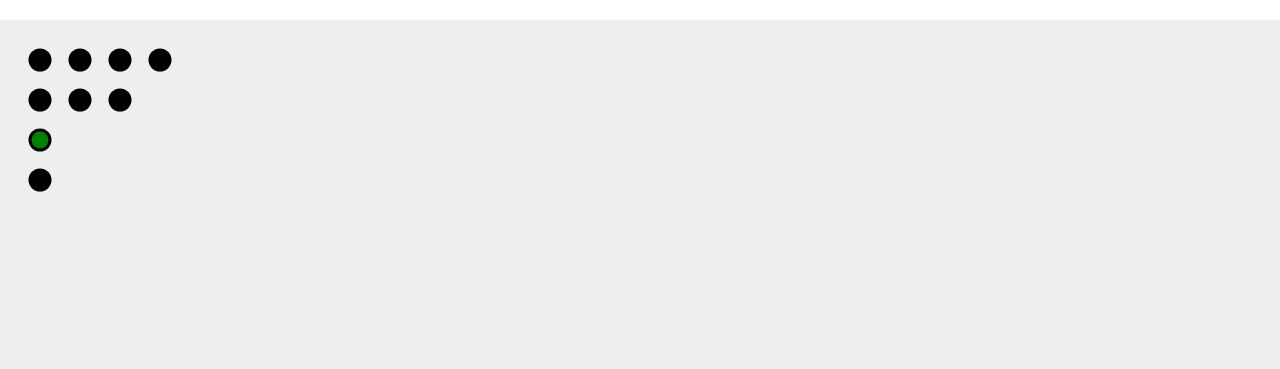
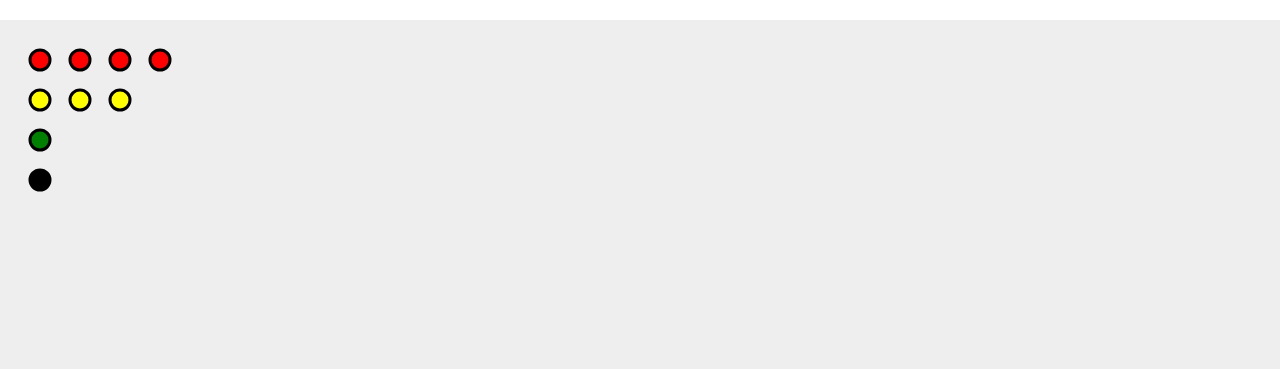
Before and after one commit to dc950/Pathways, a Flask app: page /pathway in a window 1280 px wide. Shown: the part 102-471 px from the top of the page. Run offline with Flask 2, Linux system fonts and the light colour scheme; some libraries are stand-ins or nearby versions.

Commit message:
Added some styles for different levels of nodes

```diff
--- a/app/static/css/stylesheet.css
+++ b/app/static/css/stylesheet.css
@@ -107,6 +107,14 @@ main {
 	stroke-width: 3;
 }
 
+.node-level-2 {
+	fill: red !important;
+}
+
+.node-level-3 {
+	fill: yellow !important;
+}
+
 .node-level-6 {
 	fill: green !important;
 }
```
Also changed, not shown: README.md.
